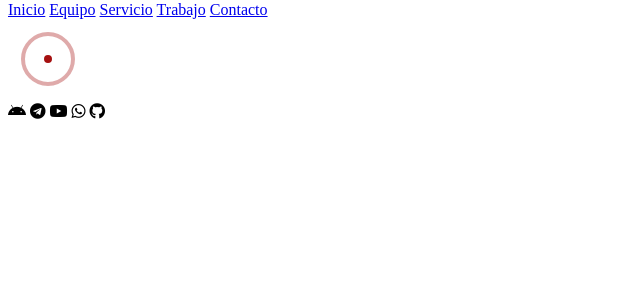
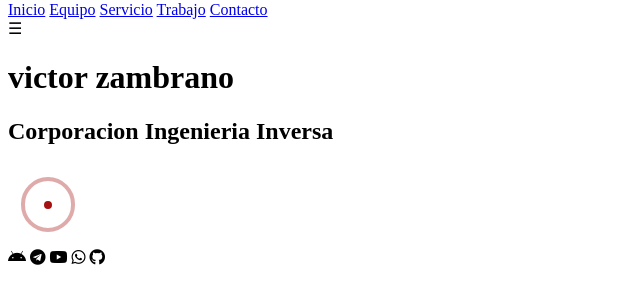
Before and after one commit to victorzam7565/ingenieria_inversa_pagina_web, a plain HTML site: page index.html in a window 1280 px wide. Shown: the part 27-330 px from the top of the page, without its empty margins (0-640 px from the left). Drawn offline with Linux system fonts and the light colour scheme.

Commit message:
ingenieria inversa sitio web

```diff
--- a/index.html
+++ b/index.html
@@ -13,7 +13,7 @@
 <body class ="hidden">
   <div class="centrado" id="onload">
 <header>
-<nav id="nav">
+<div id="nav">
 
   <div class="contenedor-nav">
 <div class="logo">
@@ -27,11 +27,20 @@
 <a href="#" id="enlace-trabajo" class="btn-header">Trabajo</a>
 <a href="#" id="enlace-contacto" class="btn-header">Contacto</a>
 </div>
+<div class = "icono" id="open">
+  <span>&#9776;</span>
+</div>
+</div>
 </nav>
+</header>
+<nav id="nav">
+</nav>
+<div class="textos">
+<h1>victor zambrano</h1>
+<h2> Corporacion Ingenieria Inversa</h2>
 
 
-</header>
-
+</div>
   <div class="lds-ripple"><div></div> <div></div></div>
   </div>
   <footer>
```
